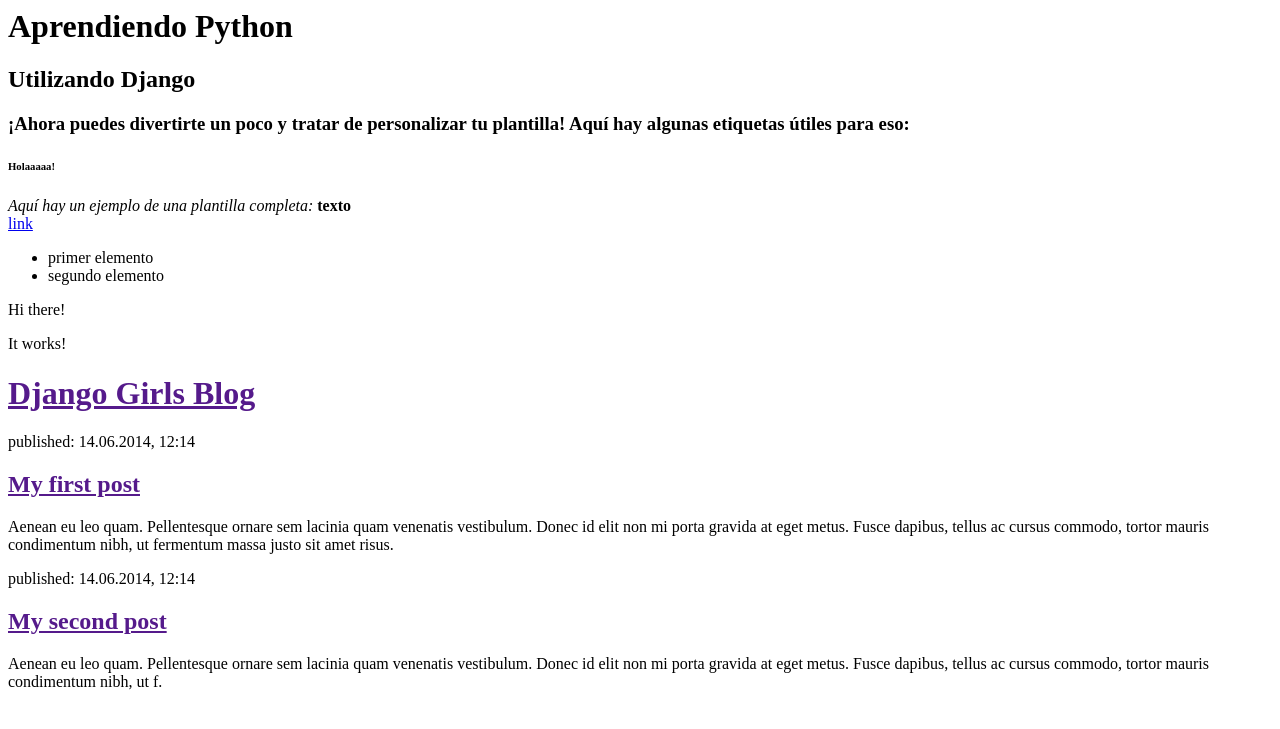
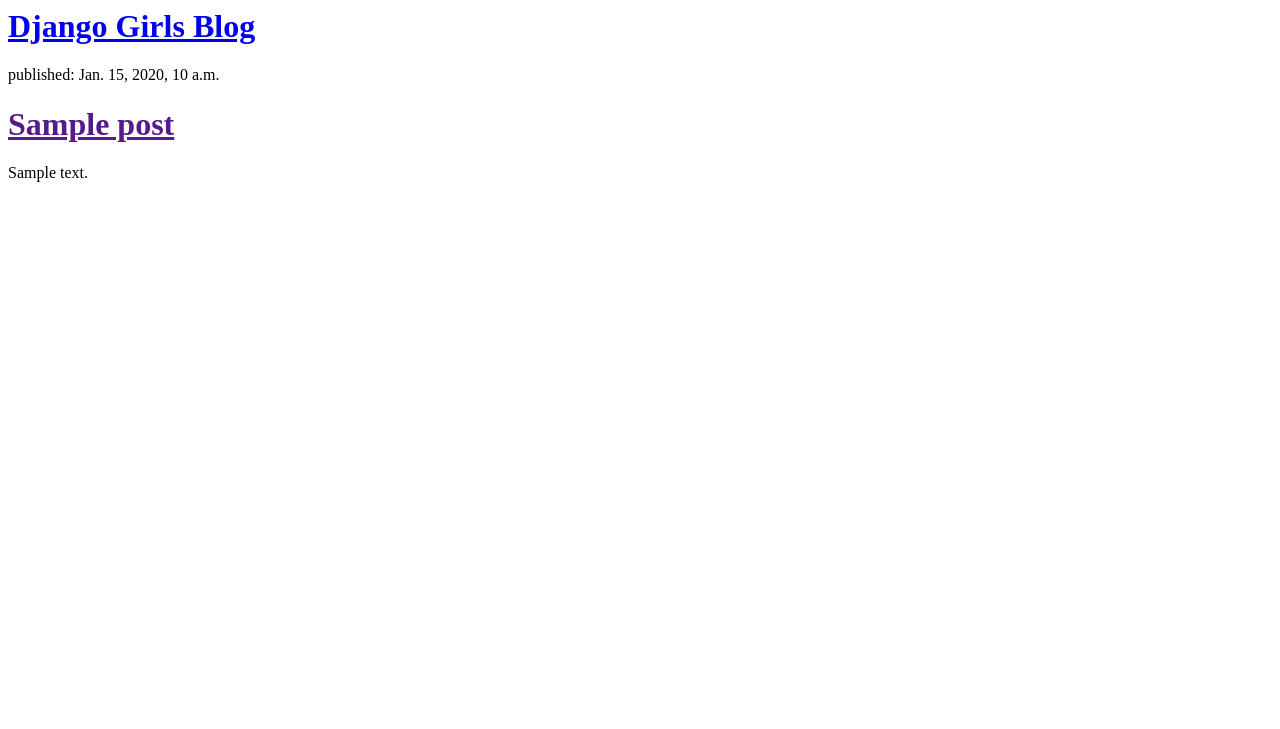
Before and after one commit to loreliji/mi-primer-blog, a Django app: template blog/templates/blog/post_list.html in a window 1280 px wide. Shown: the top 729 px of the page. Run offline with Django 3.2, Linux system fonts and the light colour scheme; the template is opened without the code that fills it: values that come from a table or form of the project are taken from there, others are empty; tables that the repository leaves empty hold one stand-in row (values such as "Sample post").

Commit message:
Modified templates to display posts from database.

```diff
--- a/blog/templates/blog/post_list.html
+++ b/blog/templates/blog/post_list.html
@@ -3,37 +3,17 @@
         <title>Django Girls blog</title>
     </head>
     <body>
+		<div>
+    		<h1><a href="/">Django Girls Blog</a></h1>
+		</div>
 
-		<h1>Aprendiendo Python</h1>
-		<h2>Utilizando Django</h2>
-		<h3>¡Ahora puedes divertirte un poco y tratar de personalizar tu plantilla! Aquí hay algunas etiquetas útiles para eso:</h3>
-		<h6>Holaaaaa!</h6>
-		<em>Aquí hay un ejemplo de una plantilla completa:</em>
-		<strong>texto</strong>
-		<br />
-		<a href="http://djangogirls.org">link</a>
-		<ul><li>primer elemento</li><li>segundo elemento</li></ul>
-		<p>Hi there!</p>
-        <p>It works!</p>
-		<div></div>
-
-		<div>
-            <h1><a href="">Django Girls Blog</a></h1>
-        </div>
-
-        <div>
-            <p>published: 14.06.2014, 12:14</p>
-            <h2><a href="">My first post</a></h2>
-            <p>Aenean eu leo quam. Pellentesque ornare sem lacinia quam venenatis vestibulum. Donec id elit non mi porta gravida at eget metus. Fusce dapibus, tellus ac cursus commodo, tortor mauris condimentum nibh, ut fermentum massa justo sit amet risus.</p>
-        </div>
-
-        <div>
-            <p>published: 14.06.2014, 12:14</p>
-            <h2><a href="">My second post</a></h2>
-            <p>Aenean eu leo quam. Pellentesque ornare sem lacinia quam venenatis vestibulum. Donec id elit non mi porta gravida at eget metus. Fusce dapibus, tellus ac cursus commodo, tortor mauris condimentum nibh, ut f.</p>
-        </div>
-
-
+	{% for post in posts %}
+    <div>
+        <p>published: {{ post.published_date }}</p>
+        <h1><a href="">{{ post.title }}</a></h1>
+        <p>{{ post.text|linebreaks }}</p>
+    </div>
+	{% endfor %}
 
     </body>
 </html>
```
Also changed, not shown: blog/views.py (+4 -3 lines).
